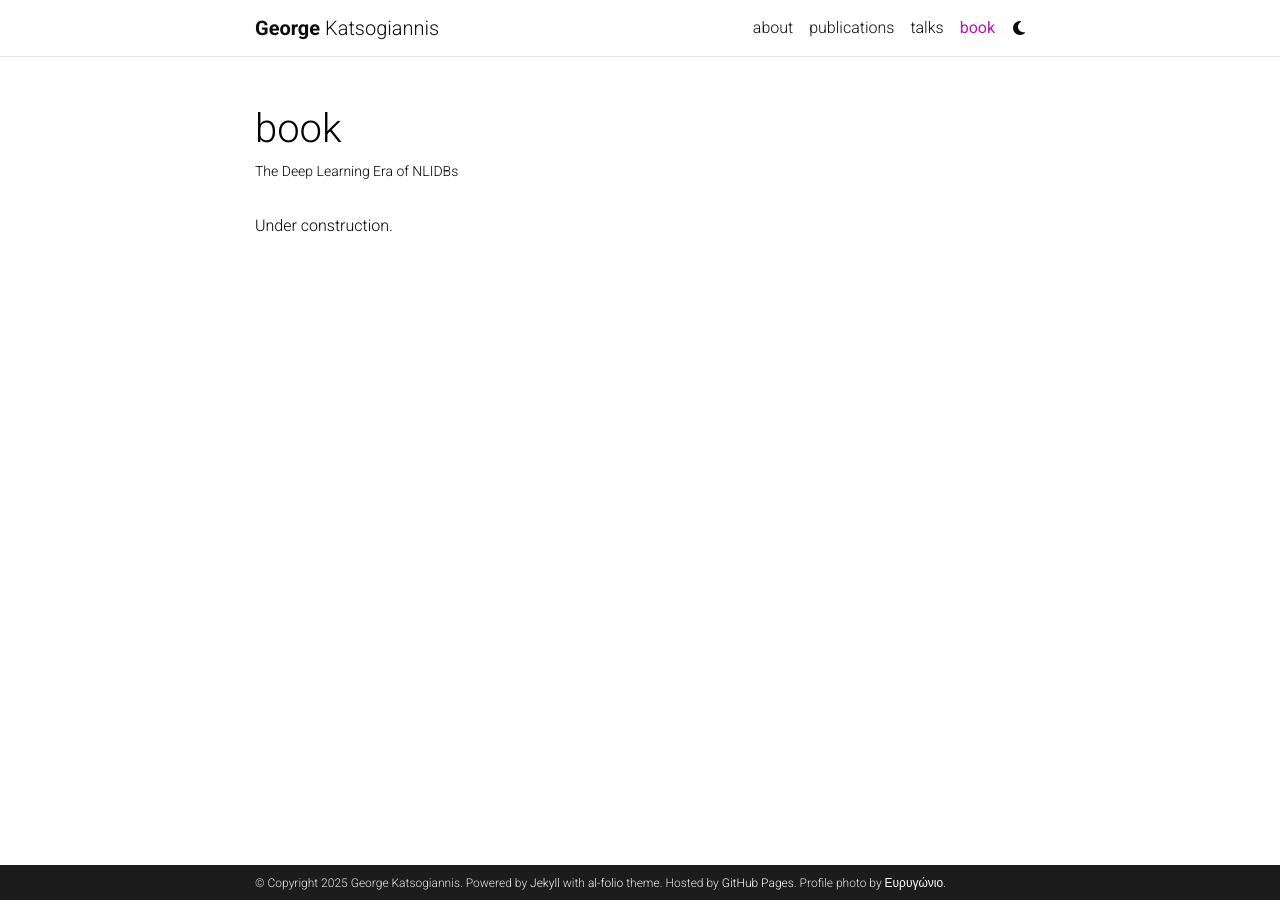
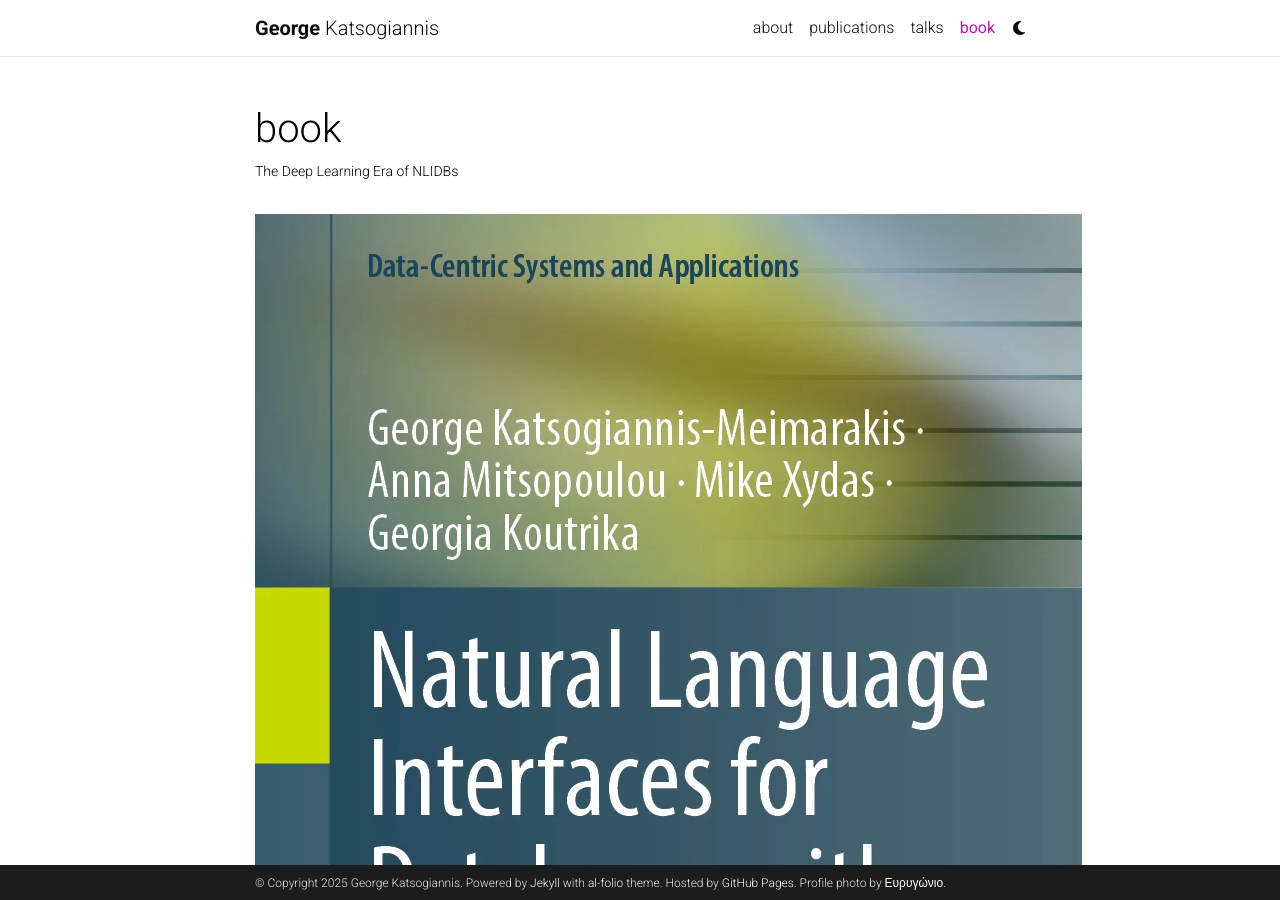
Before and after one commit to geokats/geokats.github.io, a Jekyll site: the page built from _pages/book.md, in a window 1280 px wide and 900 px high. Built offline with Jekyll 4.4.1, drawn with Linux system fonts in a browser that asks for light colours; comment, search, counter and statistics services are not loaded; a style sheet for code colours, icons or effects is not loaded.

Commit message:
Add book cover

```diff
--- a/_pages/book.md
+++ b/_pages/book.md
@@ -7,4 +7,8 @@ nav: true
 nav_order: 3
 ---
 
+<figure>
+<img src="/assets/img/nlidbs-book.webp">
+</figure>
+
 Under construction.
```
Also changed, not shown: assets/img/nlidbs-book.webp (added).
